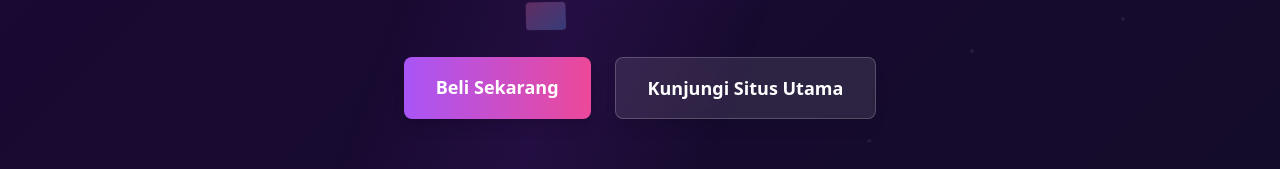
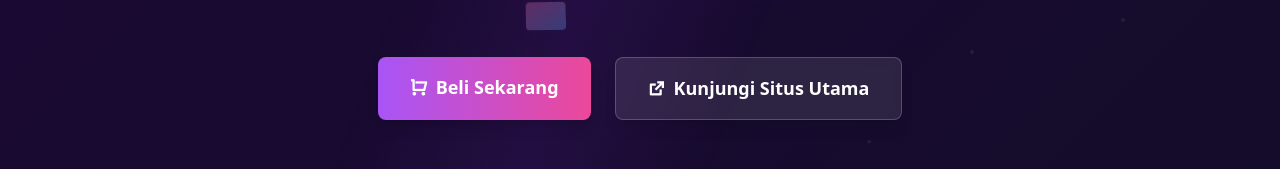
Before and after one commit to FeynmanProject/feynmanbookstore.github.io, a Next.js app: page / in a window 1280 px wide. Shown: the part 759-928 px from the top of the page. Built offline with nearby package versions, Linux system fonts and the light colour scheme.

Commit message:
Update page.tsx

```diff
--- a/app/page.tsx
+++ b/app/page.tsx
@@ -119,6 +119,7 @@ export default function Home() {
               href="/order"
               className="px-8 py-4 bg-gradient-to-r from-purple-500 to-pink-500 rounded-lg hover:from-purple-600 hover:to-pink-600 transition-all duration-300 font-semibold text-lg text-white text-center hover:scale-105 shadow-lg hover:shadow-purple-500/25 whitespace-nowrap"
             >
+              <i className="ri-shopping-cart-line mr-2"></i>
               Beli Sekarang
             </Link>
 
@@ -126,6 +127,7 @@ export default function Home() {
               href="https://feynmanproject.vercel.app"
               className="px-8 py-4 bg-white/10 backdrop-blur-sm hover:bg-white/20 rounded-lg transition-all duration-300 font-semibold text-lg text-white text-center hover:scale-105 shadow-lg border border-white/20 whitespace-nowrap"
             >
+              <i className="ri-external-link-line mr-2"></i>
               Kunjungi Situs Utama
             </Link>
           </div>
```
